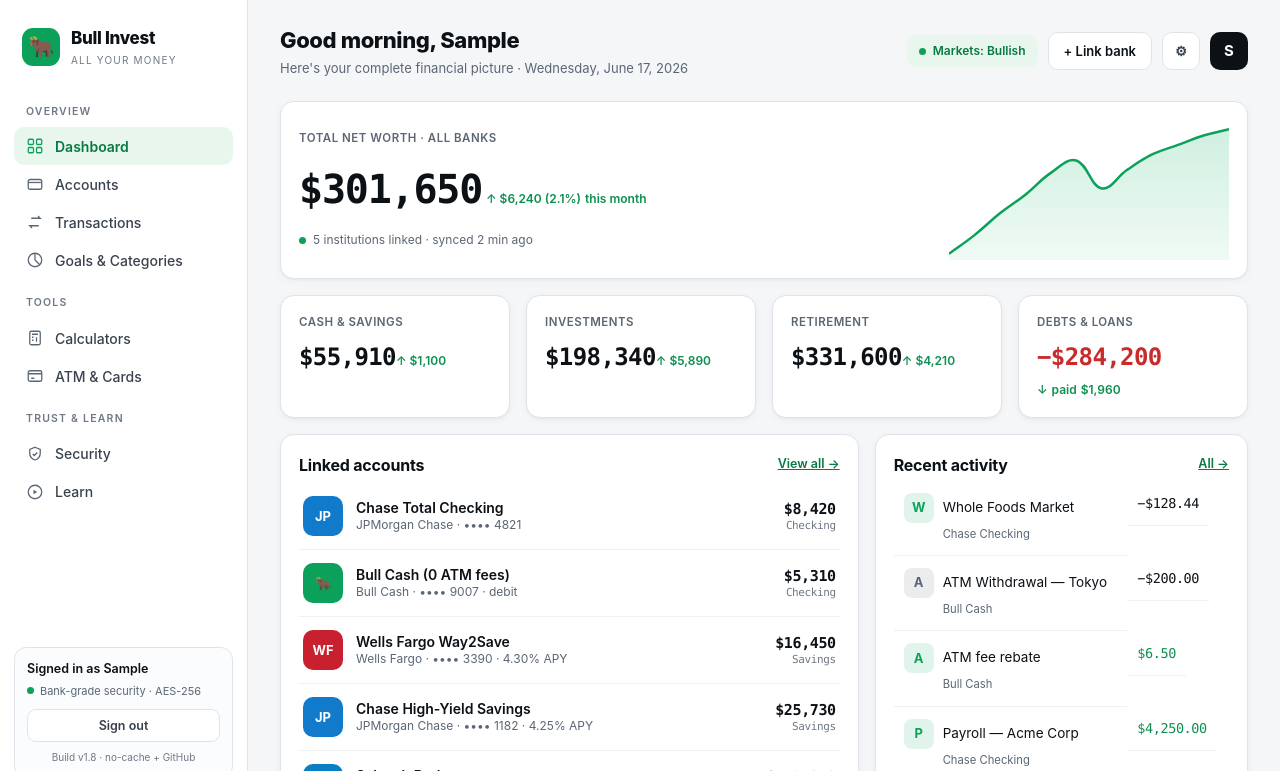
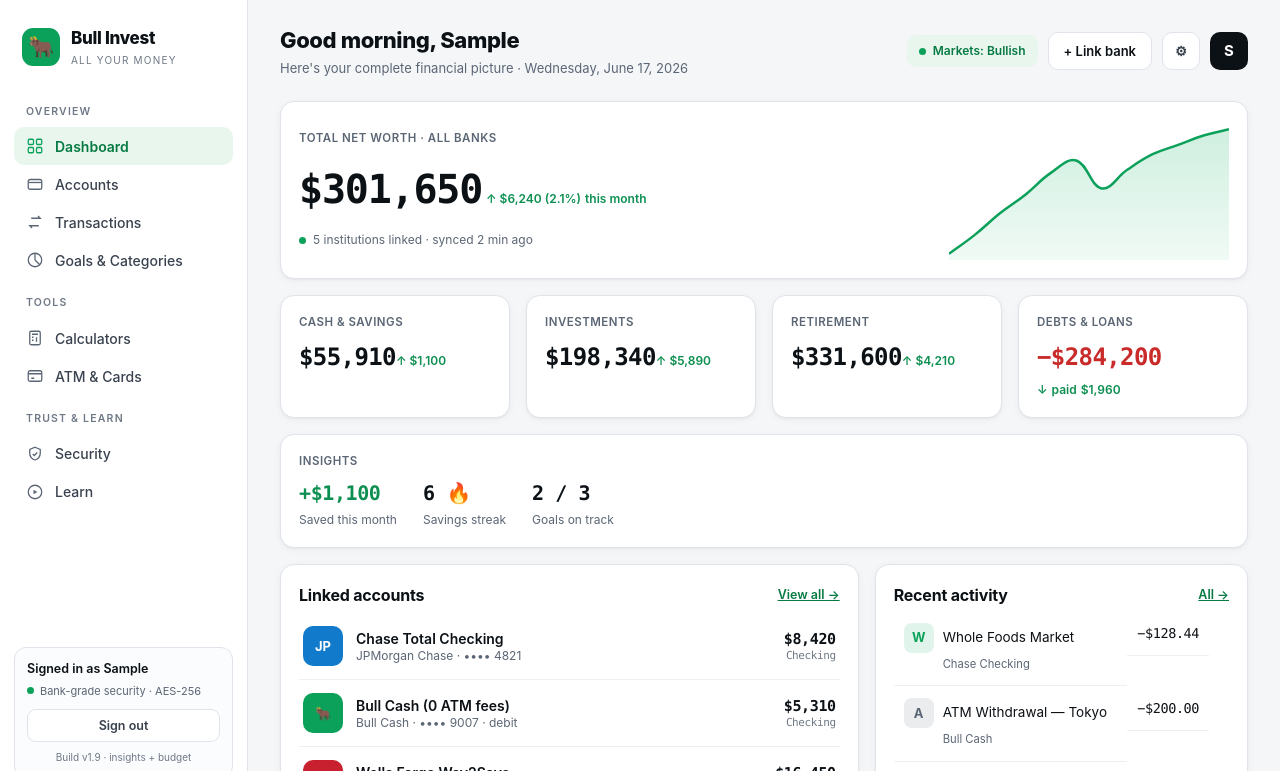
Before and after one commit to Botros-1/bull-invest, a website: page bull-invest-prototype.html in a window 1280 px wide. Both pictures are taken after typing "Sample", "name@example.com" into the empty fields and a click on the button "Create account →". Shown: the top 771 px of the page. Drawn offline with nearby package versions, Linux system fonts and the light colour scheme.

Commit message:
Add insights, gamified goals, budget view; 404 fallback; fixes

```diff
--- a/bull-invest-prototype.html
+++ b/bull-invest-prototype.html
@@ -157,6 +157,14 @@
   .progress{height:6px;border-radius:99px;background:var(--line);margin-top:12px;overflow:hidden}
   .progress i{display:block;height:100%;border-radius:99px;background:var(--accent)}
   .cat small{color:var(--muted);font-size:11.5px}
+  .gbadge{display:inline-block;margin-top:8px;font-size:10.5px;padding:2px 9px;border-radius:6px;font-weight:700}
+  .gbadge.ok{background:var(--accent-weak);color:var(--accent-ink)}
+  .gbadge.bad{background:rgba(201,42,42,.13);color:var(--down)}
+  .ins-row{display:flex;gap:26px;flex-wrap:wrap;margin-top:8px}
+  .ins b{font-size:20px;font-weight:800;display:block}
+  .ins small{color:var(--muted);font-size:12px}
+  .spend-row{margin-bottom:13px}
+  .spend-row .top{display:flex;justify-content:space-between;font-size:13.5px;margin-bottom:5px}
 
   .feature{display:flex;gap:13px;align-items:flex-start;padding:16px;border-radius:12px;background:var(--card);border:1px solid var(--line);box-shadow:var(--shadow)}
   .feature .fic{width:40px;height:40px;border-radius:10px;background:var(--accent-weak);display:grid;place-items:center;flex-shrink:0;color:var(--accent)}
@@ -294,7 +302,7 @@
       <div class="who" id="footName">Signed in</div>
       <div class="sec"><span class="dot" aria-hidden="true"></span> <span data-i18n="shell.secfoot">Bank-grade security · AES-256</span></div>
       <button class="signout" onclick="signOut()" data-i18n="shell.signout">Sign out</button>
-      <div class="ver">Build v1.8 · no-cache + GitHub</div>
+      <div class="ver">Build v1.9 · insights + budget</div>
     </div>
   </aside>
 
@@ -342,6 +350,15 @@
         <div class="card"><div class="label" data-i18n="dash.debts">Debts &amp; Loans</div><div class="stat num down">−$284,200</div><div class="delta up">↓ <span data-i18n="dash.paid">paid</span> $1,960</div></div>
       </div>
 
+      <div class="card mt insights">
+        <div class="label" data-i18n="ins.title">Insights</div>
+        <div class="ins-row">
+          <div class="ins"><b class="num up">+$1,100</b><small data-i18n="ins.saved">Saved this month</small></div>
+          <div class="ins"><b class="num">6&nbsp;🔥</b><small data-i18n="ins.streak">Savings streak</small></div>
+          <div class="ins"><b class="num">2&nbsp;/&nbsp;3</b><small data-i18n="ins.ontrack">Goals on track</small></div>
+        </div>
+      </div>
+
       <div class="grid c2 mt">
         <div class="card">
           <div class="section-title" style="margin:0 0 6px"><h3 data-i18n="dash.linked">Linked accounts</h3><a onclick="go('accounts')" data-i18n="dash.viewall">View all →</a></div>
@@ -354,9 +371,9 @@
       </div>
 
       <div class="grid c3 mt">
-        <div class="card cat"><div class="ctitle" data-i18n="goal.retirement">Retirement goal</div><div class="stat num">$331,600 <span style="font-size:13px;color:var(--muted);font-weight:500">/ $1.2M</span></div><div class="progress"><i style="width:28%"></i></div><small>28% · age 60</small></div>
-        <div class="card cat"><div class="ctitle" data-i18n="goal.emergency">Emergency fund</div><div class="stat num">$18,000 <span style="font-size:13px;color:var(--muted);font-weight:500">/ $24,000</span></div><div class="progress"><i style="width:75%"></i></div><small>75% · 4.5 mo</small></div>
-        <div class="card cat"><div class="ctitle" data-i18n="goal.mortgage">Mortgage payoff</div><div class="stat num">$268,000</div><div class="progress"><i style="width:38%;background:var(--down)"></i></div><small>38% · 19 yrs @ 5.1%</small></div>
+        <div class="card cat"><div class="ctitle" data-i18n="goal.retirement">Retirement goal</div><div class="stat num">$331,600 <span style="font-size:13px;color:var(--muted);font-weight:500">/ $1.2M</span></div><div class="progress"><i style="width:28%"></i></div><small>28% · age 60</small><br><span class="gbadge ok" data-i18n="goal.ontrack">On track</span></div>
+        <div class="card cat"><div class="ctitle" data-i18n="goal.emergency">Emergency fund</div><div class="stat num">$18,000 <span style="font-size:13px;color:var(--muted);font-weight:500">/ $24,000</span></div><div class="progress"><i style="width:75%"></i></div><small>75% · 4.5 mo</small><br><span class="gbadge ok" data-i18n="goal.ontrack">On track</span></div>
+        <div class="card cat"><div class="ctitle" data-i18n="goal.mortgage">Mortgage payoff</div><div class="stat num">$268,000</div><div class="progress"><i style="width:38%;background:var(--down)"></i></div><small>38% · 19 yrs @ 5.1%</small><br><span class="gbadge bad" data-i18n="goal.behind">Behind</span></div>
       </div>
     </section>
 
@@ -400,6 +417,8 @@
         <div class="card cat"><div class="ctitle" data-i18n="cat.investing">Investing</div><div class="stat num">$198,340</div><div class="progress"><i style="width:64%"></i></div><small>Brokerage · +12.4% YTD</small></div>
         <div class="card cat"><div class="ctitle" data-i18n="cat.loans">Loans / Mortgage</div><div class="stat num down">−$284,200</div><div class="progress"><i style="width:38%;background:var(--down)"></i></div><small>Mortgage + auto loan</small></div>
       </div>
+      <div class="section-title"><h3 data-i18n="spend.title">Spending this month</h3></div>
+      <div class="card"><div id="spendList"></div></div>
     </section>
 
     <!-- CALCULATORS -->
@@ -581,6 +600,14 @@
  "goal.retirement":{en:"Retirement goal",es:"Meta de jubilación",fr:"Objectif retraite",ar:"هدف التقاعد",pt:"Meta de aposentadoria",tl:"Layunin sa pagreretiro"},
  "goal.emergency":{en:"Emergency fund",es:"Fondo de emergencia",fr:"Fonds d'urgence",ar:"صندوق الطوارئ",pt:"Fundo de emergência",tl:"Pondo para emergency"},
  "goal.mortgage":{en:"Mortgage payoff",es:"Pago de hipoteca",fr:"Remboursement hypothécaire",ar:"سداد الرهن العقاري",pt:"Quitação da hipoteca",tl:"Pagbabayad ng mortgage"},
+ "goal.ontrack":{en:"On track",es:"En camino",fr:"En bonne voie",ar:"على المسار",pt:"No caminho",tl:"Nasa tamang landas"},
+ "goal.behind":{en:"Behind",es:"Atrasado",fr:"En retard",ar:"متأخر",pt:"Atrasado",tl:"Nahuhuli"},
+ "ins.title":{en:"Insights",es:"Resumen",fr:"Aperçus",ar:"رؤى",pt:"Resumo",tl:"Mga Insight"},
+ "ins.saved":{en:"Saved this month",es:"Ahorrado este mes",fr:"Épargné ce mois-ci",ar:"المدّخر هذا الشهر",pt:"Poupado este mês",tl:"Naipon ngayong buwan"},
+ "ins.streak":{en:"Savings streak",es:"Racha de ahorro",fr:"Série d'épargne",ar:"سلسلة الادخار",pt:"Sequência de poupança",tl:"Sunod-sunod na ipon"},
+ "ins.ontrack":{en:"Goals on track",es:"Metas en camino",fr:"Objectifs en bonne voie",ar:"أهداف على المسار",pt:"Metas no caminho",tl:"Mga layuning nasa landas"},
+ "spend.title":{en:"Spending this month",es:"Gastos este mes",fr:"Dépenses ce mois-ci",ar:"الإنفاق هذا الشهر",pt:"Gastos este mês",tl:"Gastos ngayong buwan"},
+ "spend.budget":{en:"of budget",es:"del presupuesto",fr:"du budget",ar:"من الميزانية",pt:"do orçamento",tl:"ng badyet"},
  "chip.all":{en:"All",es:"Todas",fr:"Toutes",ar:"الكل",pt:"Todas",tl:"Lahat"},
  "chip.checking":{en:"Checking",es:"Corriente",fr:"Courant",ar:"جاري",pt:"Corrente",tl:"Checking"},
  "chip.savings":{en:"Savings",es:"Ahorros",fr:"Épargne",ar:"التوفير",pt:"Poupança",tl:"Ipon"},
@@ -760,6 +787,21 @@
       <span class="play"><svg viewBox="0 0 24 24" fill="currentColor" aria-hidden="true"><path d="M8 5v14l11-7z"/></svg></span>
       <span class="src">${v.src}</span></span>
     <span class="meta"><b>${v.t}</b><small>${v.d}</small></span></button>`).join("");}
+function renderSpending(){
+  const el=document.getElementById("spendList"); if(!el)return;
+  const budgets={Groceries:600,Dining:250,Utilities:250,Cash:400};
+  const order=["Groceries","Dining","Utilities","Cash"];
+  const spent={};
+  txns.forEach(t=>{ if(budgets[t.t]&&t.a<0) spent[t.t]=(spent[t.t]||0)+(-t.a); });
+  el.innerHTML=order.map(c=>{
+    const s=spent[c]||0, b=budgets[c], pct=Math.min(100,Math.round(s/b*100)), over=s>b;
+    return `<div class="spend-row">
+      <div class="top"><span>${c}</span>
+        <span class="num">${fmt2(s)} <span class="muted">/ ${fmt(b)} ${tr('spend.budget')}</span></span></div>
+      <div class="progress"><i style="width:${pct}%;background:${over?'var(--down)':'var(--accent)'}"></i></div>
+    </div>`;
+  }).join("");
+}
 
 /* ===================== CALCULATORS ===================== */
 function row(label,val){return `<div class="res-row"><span>${label}</span><b>${val}</b></div>`}
@@ -830,7 +872,7 @@
   const a=document.getElementById("ob-lang"),b=document.getElementById("top-lang");if(a)a.value=l;if(b)b.value=l;
   if(USER!=="there")document.getElementById("footName").textContent=tr('shell.signedinas')+" "+USER;
   const af=document.querySelector('#acctChips .chip[aria-pressed="true"]');
-  renderAccts("acctList");renderAccts("acctFull",af?af.dataset.f:"all");renderTxTable();refreshCalcs();
+  renderAccts("acctList");renderAccts("acctFull",af?af.dataset.f:"all");renderTxTable();renderSpending();refreshCalcs();
   const cur=document.querySelector('.nav button[aria-current="page"]');if(cur)setTitles(cur.dataset.page);
   savePrefs();
 }
@@ -911,7 +953,7 @@
 (function(){const o=document.getElementById("ob-lang"),t=document.getElementById("top-lang");
   LANGS.forEach(([code,name])=>{o.add(new Option(name,code));t.add(new Option(name,code));});
   o.value="en";t.value="en";o.onchange=()=>setLang(o.value);t.onchange=()=>setLang(t.value);})();
-renderAccts("acctList");renderAccts("acctFull","all");renderTxMini();renderTxTable();renderVids();
+renderAccts("acctList");renderAccts("acctFull","all");renderTxMini();renderTxTable();renderVids();renderSpending();
 refreshCalcs();loadPrefs();
 document.getElementById("ob-name").focus();
 /* Demo: actively remove any old service worker + caches so updates ALWAYS load (no stale builds) */
```
Also changed, not shown: 404.html (added, +18 -0 lines).
